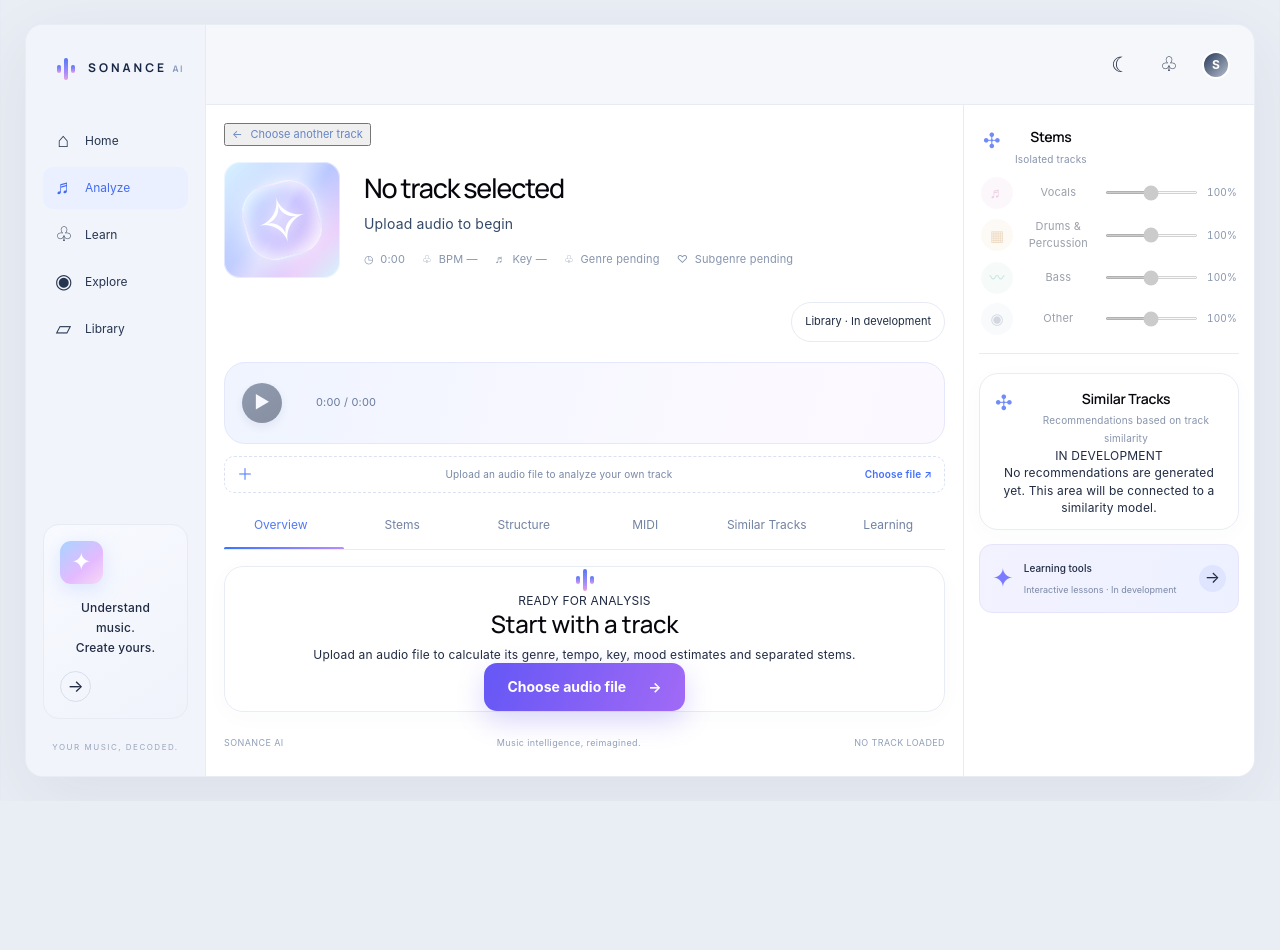
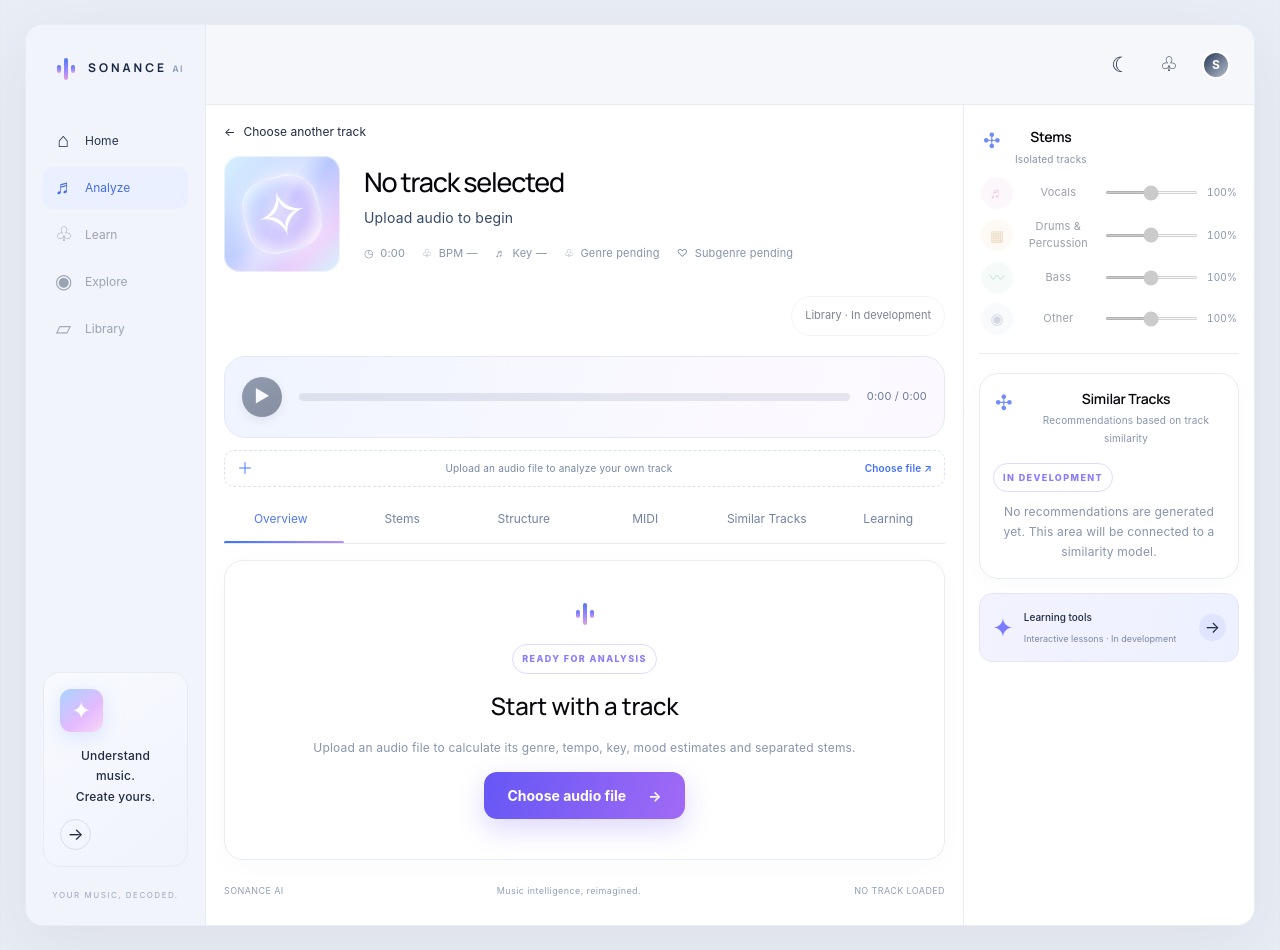
Before and after one commit to linafaaa/sonance-ai, a React (Vite) app in the folder web/: page / in a window 1280 px wide. Before the commit the page ends 801 px from the top, so only its background shows below. Built offline with nearby package versions, Linux system fonts and the light colour scheme; no server answers.

Commit message:
style(ui): add honest empty and development states

```diff
--- a/web/src/App.css
+++ b/web/src/App.css
@@ -1692,3 +1692,116 @@ body {
 .sonance-loading-overlay {
   inset: 0 0 0 var(--sonance-sidebar-width);
 }
+
+
+/* Honest empty states and real-audio playback progress */
+.nav-item:disabled {
+  opacity: 0.42;
+  cursor: not-allowed;
+}
+
+.playback-progress {
+  position: relative;
+  flex: 1;
+  min-width: 80px;
+  height: 8px;
+  overflow: hidden;
+  border-radius: 999px;
+  background: rgba(135, 145, 170, 0.2);
+  cursor: pointer;
+  touch-action: none;
+}
+
+.playback-progress-fill {
+  display: block;
+  height: 100%;
+  border-radius: inherit;
+  background: linear-gradient(90deg, #8a7cff, #b18cff);
+  pointer-events: none;
+}
+
+.empty-analysis-state {
+  min-height: 300px;
+  display: flex;
+  flex-direction: column;
+  align-items: center;
+  justify-content: center;
+  gap: 14px;
+  text-align: center;
+  padding: 40px 24px;
+}
+
+.empty-analysis-state h2,
+.development-panel h2 {
+  margin: 4px 0;
+}
+
+.empty-analysis-state p,
+.development-panel p,
+.development-message p,
+.analysis-note {
+  max-width: 620px;
+  color: var(--muted, #8994ad);
+  line-height: 1.65;
+}
+
+.empty-analysis-mark {
+  margin-bottom: 4px;
+}
+
+.development-panel {
+  margin-top: 18px;
+  padding: 24px;
+}
+
+.development-tag {
+  display: inline-flex;
+  align-items: center;
+  width: fit-content;
+  border: 1px solid rgba(138, 124, 255, 0.28);
+  border-radius: 999px;
+  padding: 5px 9px;
+  color: #8a7cff;
+  font-size: 9px;
+  font-weight: 800;
+  letter-spacing: 1.4px;
+}
+
+.development-message {
+  display: flex;
+  flex-direction: column;
+  align-items: flex-start;
+  gap: 10px;
+  padding: 16px 0 4px;
+}
+
+.analysis-note {
+  margin: 12px 0 0;
+  font-size: 11px;
+}
+
+.back-link {
+  border: 0;
+  padding: 0;
+  background: transparent;
+  color: inherit;
+  font: inherit;
+  text-align: left;
+  cursor: pointer;
+}
+
+.save-button:disabled {
+  opacity: 0.58;
+  cursor: not-allowed;
+}
+
+.dark .playback-progress {
+  background: rgba(210, 215, 235, 0.16);
+}
+
+.dark .empty-analysis-state p,
+.dark .development-panel p,
+.dark .development-message p,
+.dark .analysis-note {
+  color: #a0a9bf;
+}
```
